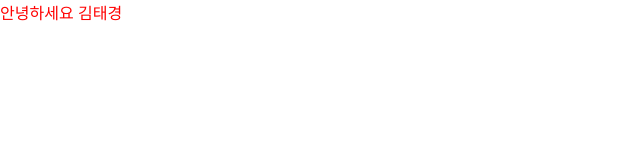
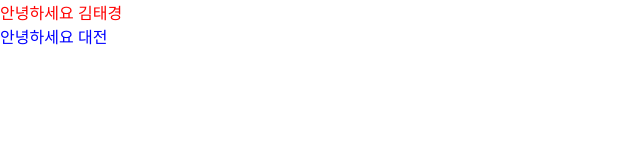
Before and after one commit to TaeKyoungKim/react_tutorial, a React (Create React App) app: page / in a window 1280 px wide. Shown: the top 160 px of the page, without its empty margins (0-640 px from the left). Built offline with nearby package versions, Linux system fonts and the light colour scheme.

Commit message:
defaultProps 활용

```diff
--- a/src/App.js
+++ b/src/App.js
@@ -5,7 +5,10 @@ import './App.css';
 
 function App() {
   return (
+      <>
       <Hello name="김태경"  color="red" />
+      <Hello  color="blue" />
+      </>
   );
 }
 
--- a/src/Hello.js
+++ b/src/Hello.js
@@ -1,9 +1,18 @@
 // props를 활용하는 기본 방법
+// defaultProps 활용한 방법
 
 import React from 'react';
 
-function Hello(props){
-    return <div style={{color:props.color}}> 안녕하세요 {props.name}  </div>
+// function Hello(props){
+//     return <div style={{color:props.color}}> 안녕하세요 {props.name}  </div>
+// }
+
+function Hello({color , name}){
+    return <div style={{color}}> 안녕하세요 {name}  </div>
+}
+
+Hello.defaultProps = {
+    name:"대전"
 }
 
 export default Hello;
```
